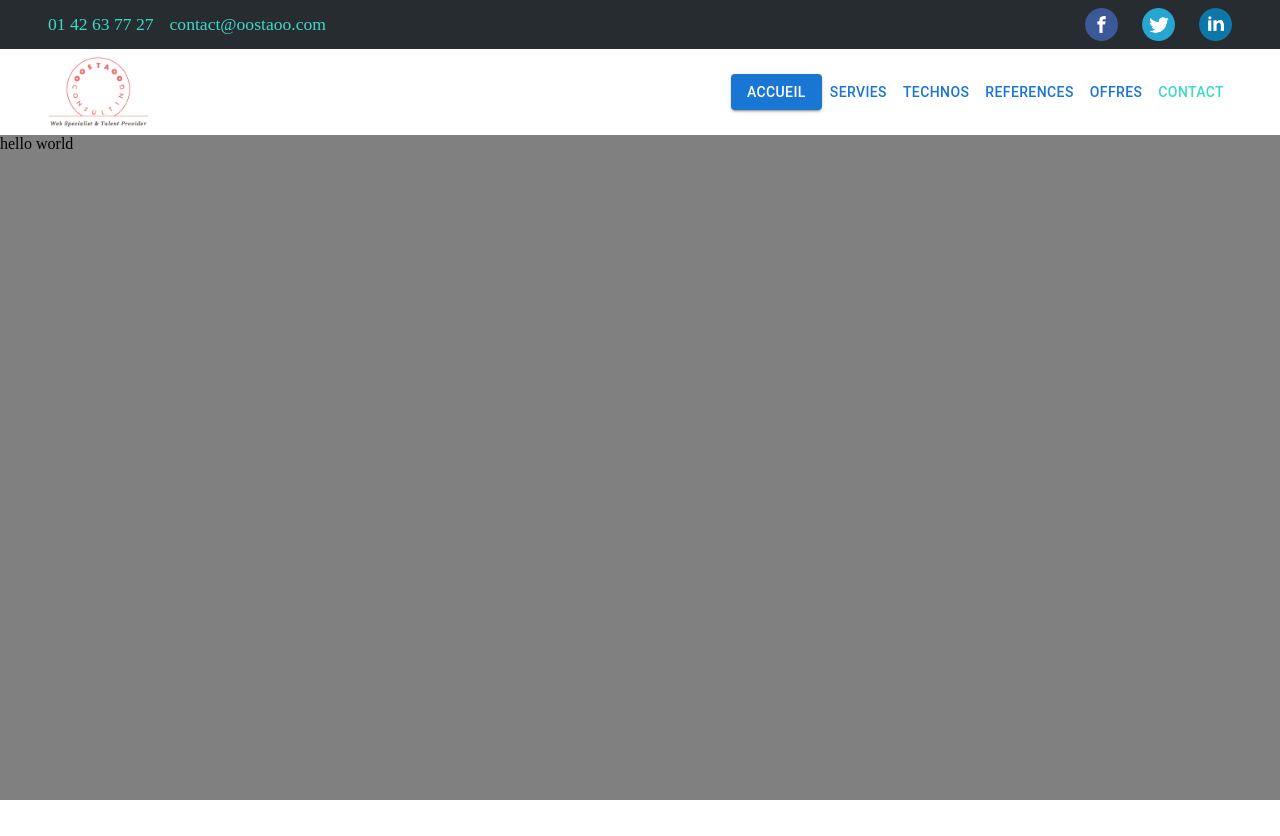
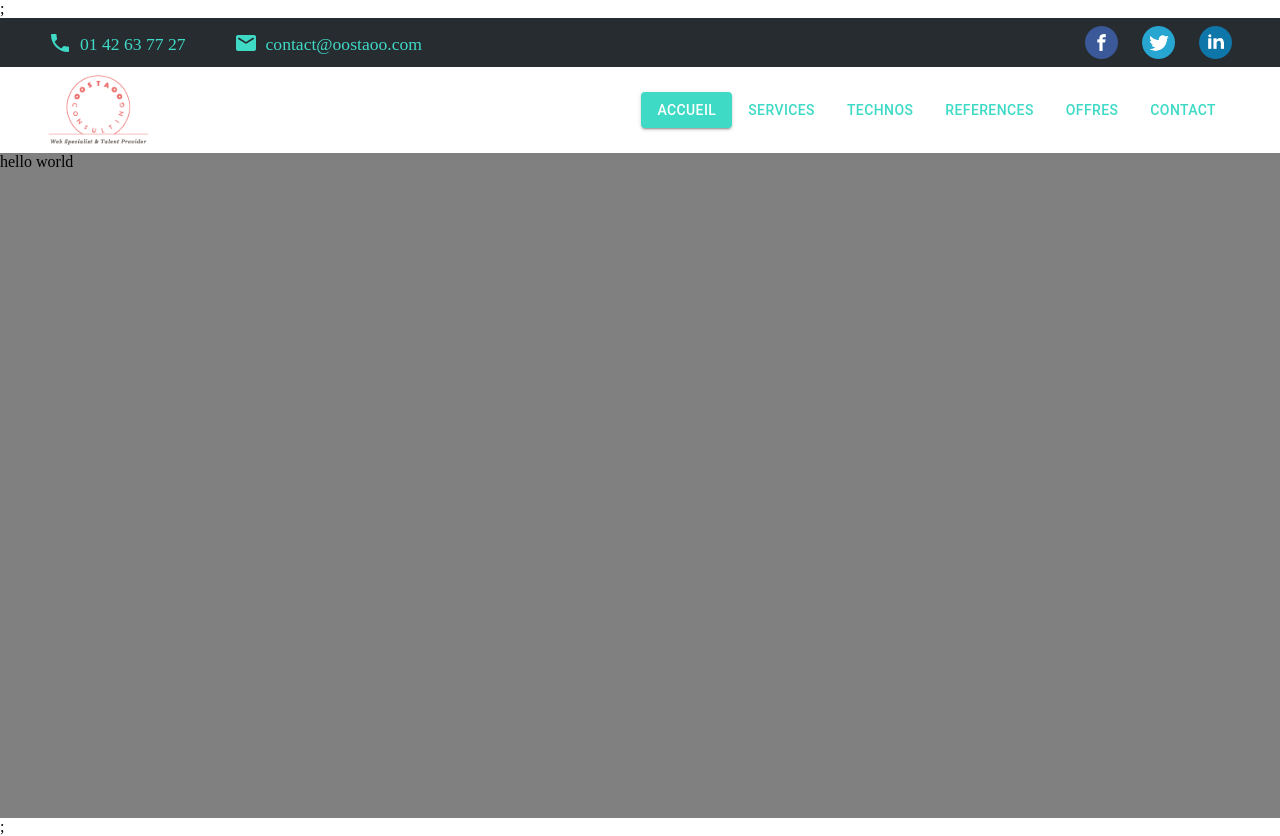
Before and after one commit to jeremielenoir/oostaoo-site, a Next.js app: page / in a window 1280 px wide. Before the commit the page ends 800 px from the top, so only its background shows below. Built offline with nearby package versions, Linux system fonts and the light colour scheme.

Commit message:
[Update]added mui icons

```diff
--- a/components/nav/Nav.module.css
+++ b/components/nav/Nav.module.css
@@ -22,8 +22,13 @@
 
 .navTopLeft {
     display: flex;
-    gap: 1rem;
+    gap: 3rem;
 
+}
+.navTopLeftContact {
+ display: flex;
+ align-items: flex-end;;
+ gap: 0.5rem;
 }
 .navTopRight {
     display: flex;
--- a/components/nav/Nav.tsx
+++ b/components/nav/Nav.tsx
@@ -7,7 +7,8 @@ import styles from "./Nav.module.css";
 import Link from "next/link.js";
 import { Button } from "@mui/material";
 import { useState } from "react";
-// import LocalPhoneIcon from "@mui/icons-material/LocalPhone";
+import LocalPhoneIcon from "@mui/icons-material/LocalPhone";
+import MailRoundedIcon from "@mui/icons-material/MailRounded";
 
 export default function Nav() {
   const [displayFull, setDisplayFull] = useState("accueil");
@@ -16,11 +17,17 @@ export default function Nav() {
     <div className={styles.navContainer}>
       <section className={styles.navTop}>
         <div className={styles.navTopLeft}>
-          <a href="">
-            {/* <LocalPhoneIcon /> */}
+          <a className={styles.navTopLeftContact} href="tel:+330142637727">
+            <LocalPhoneIcon />
             01 42 63 77 27
           </a>
-          <a href="">contact@oostaoo.com</a>
+          <a
+            className={styles.navTopLeftContact}
+            href="mailto:contact@oostaoo.com"
+          >
+            <MailRoundedIcon />
+            contact@oostaoo.com
+          </a>
         </div>
         <div className={styles.navTopRight}>
           <Image src={facebook} alt="logo facebook" width={33} />
@@ -45,27 +52,60 @@ export default function Nav() {
           </li>
           <li>
             <Link href="#services">
-              <Button variant="text">Servies</Button>
+              <Button
+                variant={displayFull === "services" ? "contained" : ""}
+                onClick={() => {
+                  setDisplayFull("services");
+                }}
+              >
+                Services
+              </Button>
             </Link>
           </li>
           <li>
             <Link href="#technos">
-              <Button variant="text">Technos</Button>
+              <Button
+                variant={displayFull === "Technos" ? "contained" : ""}
+                onClick={() => {
+                  setDisplayFull("Technos");
+                }}
+              >
+                Technos
+              </Button>
             </Link>
           </li>
           <li>
             <Link href="#references">
-              <Button variant="text">References</Button>
+              <Button
+                variant={displayFull === "references" ? "contained" : ""}
+                onClick={() => {
+                  setDisplayFull("references");
+                }}
+              >
+                References
+              </Button>
             </Link>
           </li>
           <li>
             <Link href="#offres">
-              <Button variant="text">Offres</Button>
+              <Button
+                variant={displayFull === "offres" ? "contained" : ""}
+                onClick={() => {
+                  setDisplayFull("offres");
+                }}
+              >
+                Offres
+              </Button>
             </Link>
           </li>
           <li>
             <Link href="#contact">
-              <Button style={{ color: "#3edac6" }} variant="text">
+              <Button
+                variant={displayFull === "contact" ? "contained" : ""}
+                onClick={() => {
+                  setDisplayFull("contact");
+                }}
+              >
                 Contact
               </Button>
             </Link>
--- a/package.json
+++ b/package.json
@@ -13,6 +13,7 @@
    "dependencies": {
       "@emotion/react": "^11.10.5",
       "@emotion/styled": "^11.10.5",
+      "@mui/icons-material": "^5.11.0",
       "@mui/material": "^5.11.5",
       "@types/node": "18.11.18",
       "@types/react": "18.0.26",
--- a/pages/_app.tsx
+++ b/pages/_app.tsx
@@ -1,13 +1,22 @@
 import { AppProps } from "next/app";
 import Head from "next/head.js";
 import "../styles/index.css";
+import { ThemeProvider } from "@mui/material/styles";
+import { theme } from "../styles/theme";
 
 export default function MyApp({ Component, pageProps }: AppProps) {
-  <Head>
-    <title>Create Next App</title>
-    <meta content="width=device-width, initial-scale=1" name="viewport" />
-    <meta name="description" content="Generated by create next app" />
-    <link rel="icon" href="/favicon.ico" />
-  </Head>;
-  return <Component {...pageProps} />;
+  return (
+    <>
+      <Head>
+        <title>Create Next App</title>
+        <meta content="width=device-width, initial-scale=1" name="viewport" />
+        <meta name="description" content="Generated by create next app" />
+        <link rel="icon" href="/favicon.ico" />
+      </Head>
+      ;
+      <ThemeProvider theme={theme}>
+        <Component {...pageProps} />;
+      </ThemeProvider>
+    </>
+  );
 }
--- a/styles/theme.ts
+++ b/styles/theme.ts
@@ -1,17 +1,14 @@
-import { createTheme } from '@mui/material/styles';
+import { createTheme } from "@mui/material/styles";
 
-const theme = createTheme({
-  status: {
-    danger: '#e53e3e',
-  },
+export const theme = createTheme({
   palette: {
     primary: {
-      main: '#0971f1',
-      darker: '#053e85',
+      main: "#3edac6",
+      contrastText: "#fff",
     },
-    neutral: {
-      main: '#64748B',
-      contrastText: '#fff',
+    secondary: {
+      main: "#0d76a8",
+      contrastText: "#fff",
     },
   },
 });
```
Also changed, not shown: 1 other file (tests, documents, lock files or other folders).
